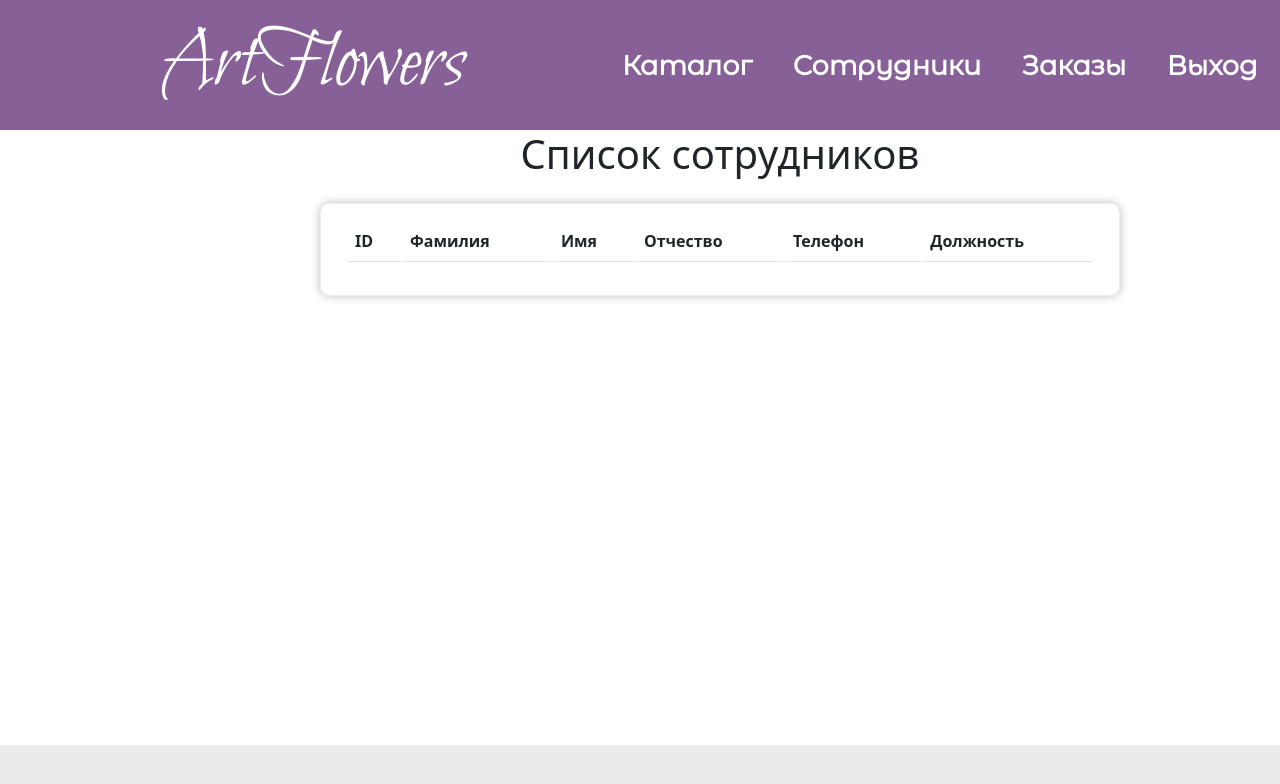
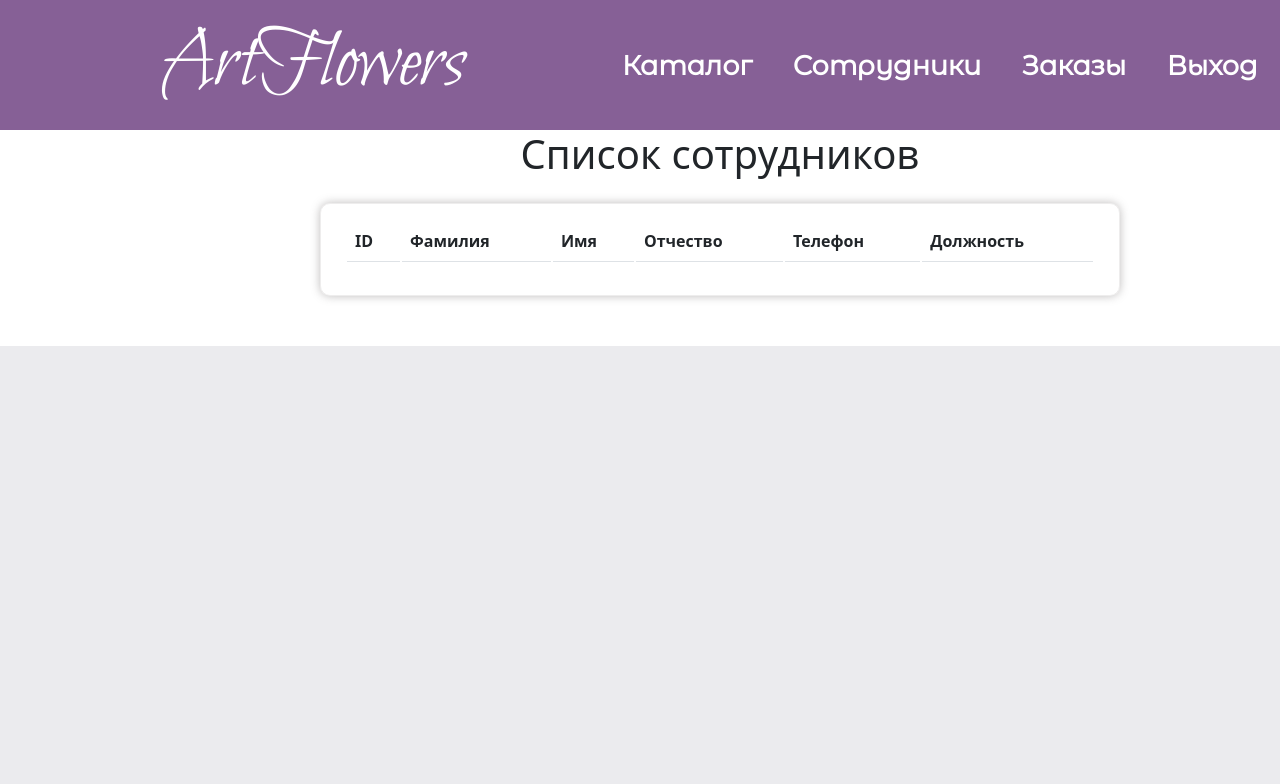
Before and after one commit to rommmmmka/course-project-flowers, a Django app: template main/templates/main/staff.html in a window 1280 px wide; the page is wider, and only the part inside the window is pictured. Shown: the top 784 px of that part. Run offline with Django 3.2, Linux system fonts and the light colour scheme; the template is opened without the code that fills it, so the values that code supplies are empty.

Commit message:
Minor design fixes

```diff
--- a/main/static/main/css/add_order.css
+++ b/main/static/main/css/add_order.css
@@ -24,3 +24,7 @@
 .disabled_form {
     cursor: not-allowed;
 }
+
+.container_in {
+    padding-bottom: 50px;
+}
--- a/main/static/main/css/catalog.css
+++ b/main/static/main/css/catalog.css
@@ -1,5 +1,5 @@
 .webpage {
-    min-height: 800px;
+    min-height: 400px;
 }
 
 .bouquet_link {
--- a/main/static/main/css/staff.css
+++ b/main/static/main/css/staff.css
@@ -6,10 +6,6 @@
 .container {
     width: 1256px;
     margin: 0 auto;
-}
-
-.webpage {
-    height: 745px;
 }
 
 .table{
@@ -34,3 +30,7 @@
     margin-top: 25px;
     text-align: center;
 }
+
+.container_in {
+    padding-bottom: 50px;
+}
--- a/main/templates/main/add_order.html
+++ b/main/templates/main/add_order.html
@@ -10,6 +10,7 @@
 {% endblock %}
 
 {% block content %}
+    <div class="container_in">
         <form onsubmit="return catchSubmit(event)" action="{% url 'action_add_order' %}" method="post">
             {% csrf_token %}
             <div class="center_div">
@@ -81,4 +82,6 @@
                 <button class="btn btn-success mt-3 btn_center" type="submit">Создать заказ</button>
             </div>
         </form>
+    </div>
+
 {% endblock %}
--- a/main/templates/main/edit_order.html
+++ b/main/templates/main/edit_order.html
@@ -10,6 +10,7 @@
 {% endblock %}
 
 {% block content %}
+    <div class="container_in">
         <form onsubmit="return catchSubmit(event)" action="{% url 'action_edit_order' %}?order_id={{ order_id }}" method="post">
             {% csrf_token %}
             <h1>Редактирование заказа №{{ order_id }}</h1>
@@ -86,4 +87,6 @@
                 <button class="btn btn-danger mt-3 btn_center" type="button" onclick="location.href = '{% url 'action_delete_order' %}?order_id={{ order_id }}';">Удалить заказ</button>
             </div>
         </form>
+    </div>
+
 {% endblock %}
--- a/main/templates/main/orders.html
+++ b/main/templates/main/orders.html
@@ -10,6 +10,7 @@
 {% endblock %}
 
 {% block content %}
+    <div class="container_in">
         {% if personal_orders == 'True' %}
             <h1>Заказы, созданные вами</h1>
             <div class="under_header"><a href="{% url 'orders' %}">Все заказы</a></div>
@@ -48,4 +49,6 @@
         <div class="button_add_order">
             <a class="btn btn-primary button_add_order_a" href="{% url 'add_order' %}" role="button">Добавить заказ</a>
         </div>
+    </div>
+
 {% endblock %}
--- a/main/templates/main/staff.html
+++ b/main/templates/main/staff.html
@@ -11,7 +11,8 @@
 
 {% block content %}
     <div class="container">
-        <h1>Список сотрудников</h1>
+        <div class="container_in">
+            <h1>Список сотрудников</h1>
         <div class="table_main">
             <table class="table table-striped">
                 <thead>
@@ -38,6 +39,8 @@
                 </tbody>
             </table>
         </div>
+        </div>
+
         {% if is_admin %}
             <div class="btn_add_user">
                 <a class="btn btn-primary button_add_order_a" href="{% url 'add_staff' %}" role="button">Добавить сотрудника</a>
```
Also changed, not shown: main/static/main/css/orders.css (+4 -4 lines), main/views.py (+20 -0 lines). Lines whose indentation alone changed are shown as unchanged.
